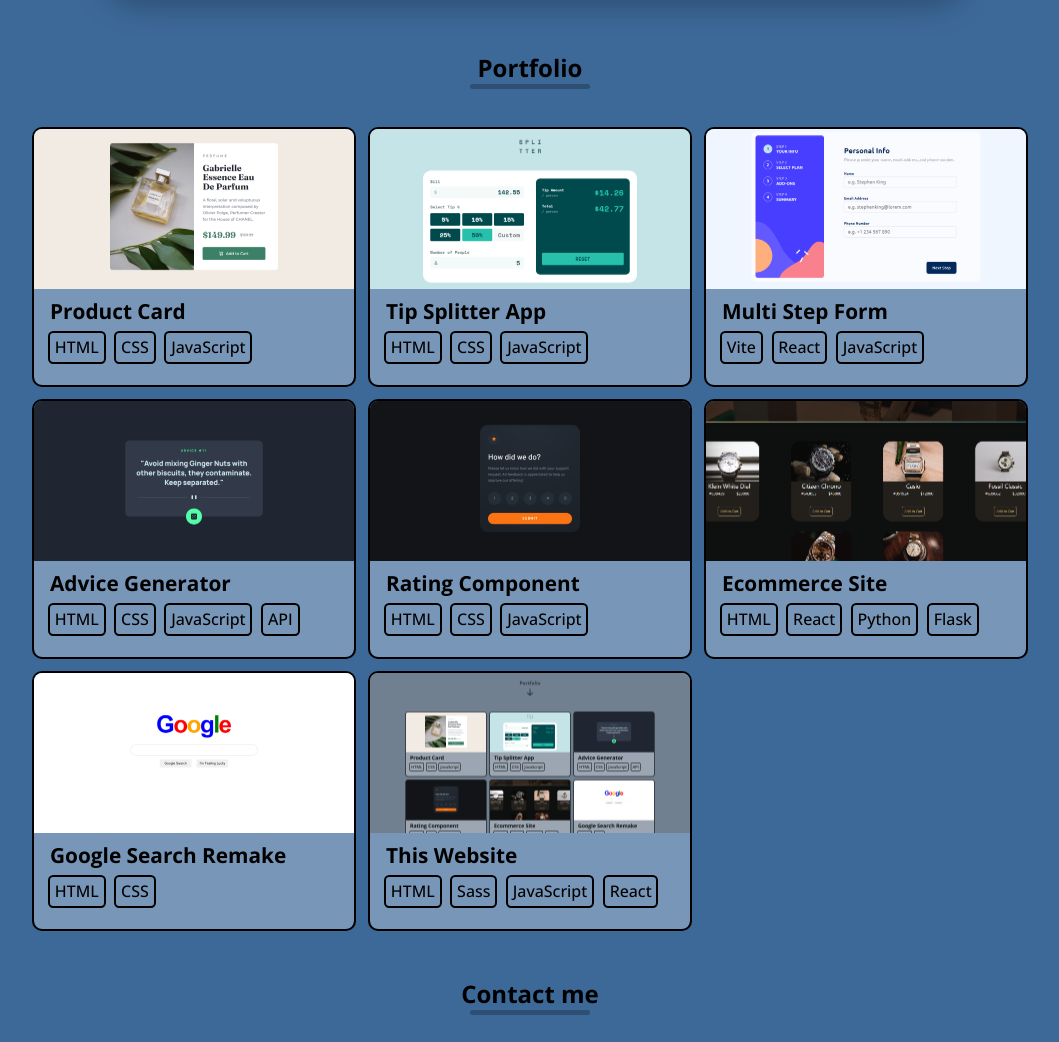
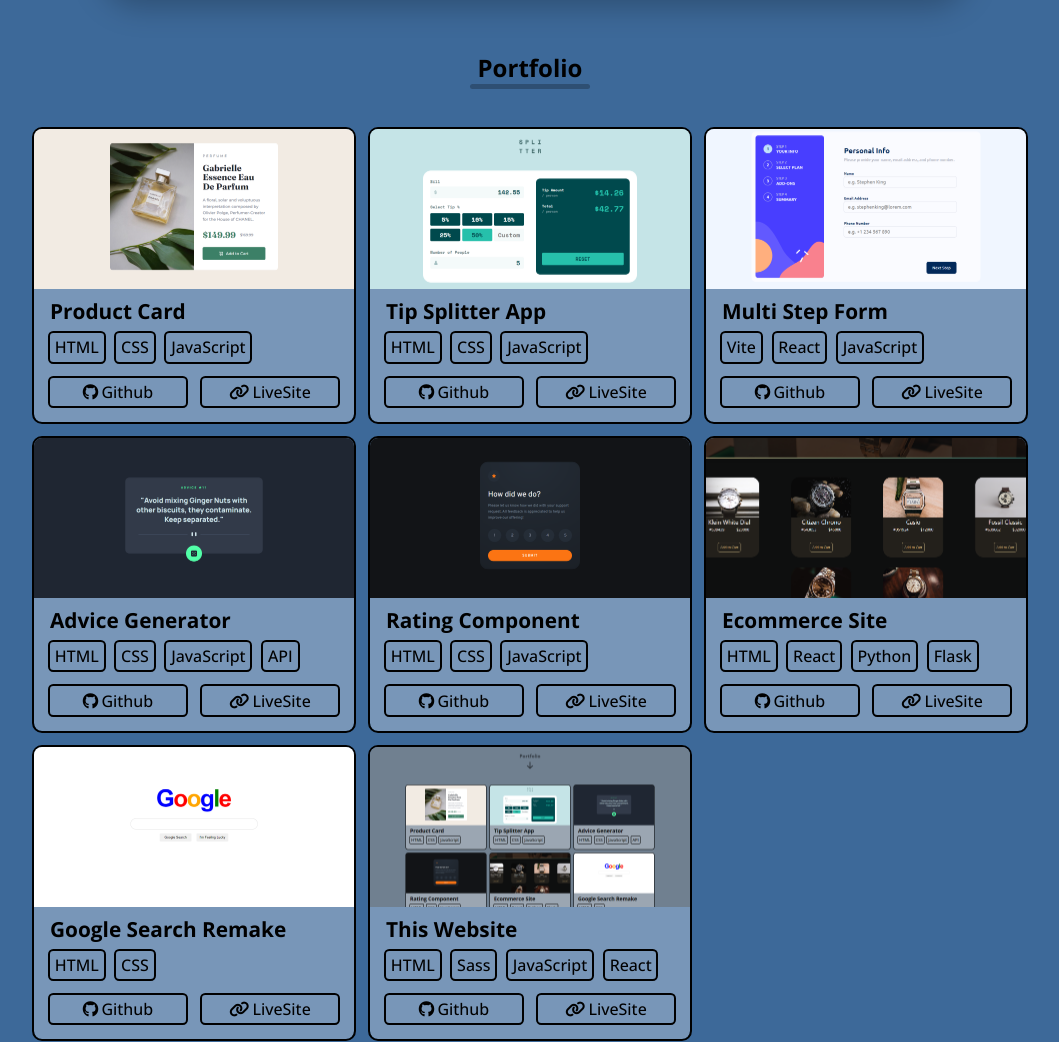
Before and after one commit to HeroldKiraly/HeroldKiraly.github.io, a plain HTML site: page index.html in a window 1280 px wide. Shown: the part 780-1822 px from the top of the page, without its empty margins (110-1169 px from the left). Drawn offline with nearby package versions, Linux system fonts and the light colour scheme.

Commit message:
Added Github/LiveSite links

```diff
--- a/scripts/portfolio-item.js
+++ b/scripts/portfolio-item.js
@@ -3,53 +3,61 @@ let portfolioItems = [
         title: 'Product Card',
         imgURL: './images/product-preview-card-desktop.png',
         stack: ['HTML', 'CSS', 'JavaScript'],
-        projectURL: 'https://product-preview-card-component-main-three.vercel.app/'
+        projectURL: 'https://product-preview-card-component-main-three.vercel.app/',
+        githubURL: 'https://github.com/HeroldKiraly/product-preview-card-component-main'
     },
     {
         title: 'Tip Splitter App',
         imgURL: './images/tip-calculator-desktop.png',
         stack: ['HTML', 'CSS', 'JavaScript'],
-        projectURL: 'https://tip-calculator-app-main-gilt.vercel.app/'
+        projectURL: 'https://tip-calculator-app-main-gilt.vercel.app/',
+        githubURL: 'https://github.com/HeroldKiraly/tip-calculator-app-main'
     },
     {
         title: 'Multi Step Form',
         imgURL: './images/multi-step-form-desktop.png',
         stack: ['Vite', 'React', 'JavaScript'],
-        projectURL: 'https://multi-step-form-main-six.vercel.app/'
+        projectURL: 'https://multi-step-form-main-six.vercel.app/',
+        githubURL: 'https://github.com/HeroldKiraly/multi-step-form-main'
     },
     {
         title: 'Advice Generator',
         imgURL: './images/advice-generator-desktop.png',
         stack: ['HTML', 'CSS', 'JavaScript', 'API'],
-        projectURL: 'https://advice-generator-app-main-wheat.vercel.app/'
+        projectURL: 'https://advice-generator-app-main-wheat.vercel.app/',
+        githubURL: 'https://github.com/HeroldKiraly/advice-generator-app-main'
     },
     {
         title: 'Rating Component',
         imgURL: './images/interactive-rating-desktop.png',
         stack: ['HTML', 'CSS', 'JavaScript'],
-        projectURL: 'https://interactive-rating-component-main-weld.vercel.app/'
+        projectURL: 'https://interactive-rating-component-main-weld.vercel.app/',
+        githubURL: 'https://github.com/HeroldKiraly/interactive-rating-component-main'
     },
     {
         title: 'Ecommerce Site',
         imgURL: './images/watch-ecommerce.png',
         stack: ['HTML', 'React', 'Python', 'Flask'],
-        projectURL: '#section-two'
+        projectURL: '#section-two',
+        githubURL: '#'
     },
     {
         title: 'Google Search Remake',
         imgURL: './images/google-search-remake.png',
         stack: ['HTML', 'CSS'],
-        projectURL: 'https://google-search-remake.vercel.app/'
+        projectURL: 'https://google-search-remake.vercel.app/',
+        githubURL: 'https://github.com/HeroldKiraly/google-search-remake'
     },
     {
         title: 'This Website',
         imgURL: './images/my-portfolio-desktop.png',
         stack: ['HTML', 'Sass', 'JavaScript', 'React'],
-        projectURL: '#'
+        projectURL: '#',
+        githubURL: 'https://github.com/HeroldKiraly/HeroldKiraly.github.io'
     },
 ];
 
-const PortfolioItem = ({title, imgURL, stack, projectURL}) => {
+const PortfolioItem = ({title, imgURL, stack, projectURL, githubURL}) => {
     return (
         <div className="grid-item" href="#">
             <div className="grid-image">
@@ -63,6 +71,10 @@ const PortfolioItem = ({title, imgURL, stack, projectURL}) => {
                     {stack.map(stackItem => (
                         <p className="tech-stack">{stackItem}</p>
                     ))}
+                </div>
+                <div className="links-container">
+                    <a href={githubURL}><p className="links"><i class="fa-brands fa-github"></i>Github</p></a>
+                    <a href={projectURL}><p className="links"><i class="fa-solid fa-link"></i>LiveSite</p></a>
                 </div>
             </div>
         </div>
@@ -78,6 +90,7 @@ const Portfolio = () => {
                     imgURL={item.imgURL}
                     stack={item.stack}
                     projectURL={item.projectURL}
+                    githubURL={item.githubURL}
                 />
             ))}
         </div>
--- a/scss/index.scss
+++ b/scss/index.scss
@@ -194,7 +194,7 @@ hr {
     text-decoration: none;
     color: $primary-color;
     outline: 2px solid;
-    height: 16rem;
+    height: auto;
     width: 20rem;
     background-color: rgba(255, 255, 255, .30);
     border-radius: 0.5rem;
@@ -219,8 +219,7 @@ hr {
 }
 
 .grid-item-info {
-    margin-left: 1rem;
-    width: 100%;
+    margin: 0 1rem 0 1rem;
     h4 {
         font-size: 1.3rem;
         margin: 0.5rem 0rem 0.5rem 0rem;
@@ -236,6 +235,28 @@ hr {
         border-radius: 0.2rem;
         padding: 0.2rem 0.3rem 0.2rem 0.3rem;
         margin-right: 0.8rem;
+    }
+}
+
+.links-container {
+    display: flex;
+    justify-content: space-between;
+    margin: 1rem 0 1rem 0;
+    .links {
+        font-size: 1rem;
+        text-align: center;
+        width: 8.5rem;
+        font-weight: 500;
+        outline: 2px solid;
+        border-radius: 0.2rem;
+        padding: 0.2rem 0.3rem 0.2rem 0.3rem;
+        i {
+          margin-right: 0.2rem;
+        }
+    }
+    a {
+        text-decoration: none;
+        color: inherit;
     }
 }
 
```
Also changed, not shown: scss/index.css, 1 other file.
